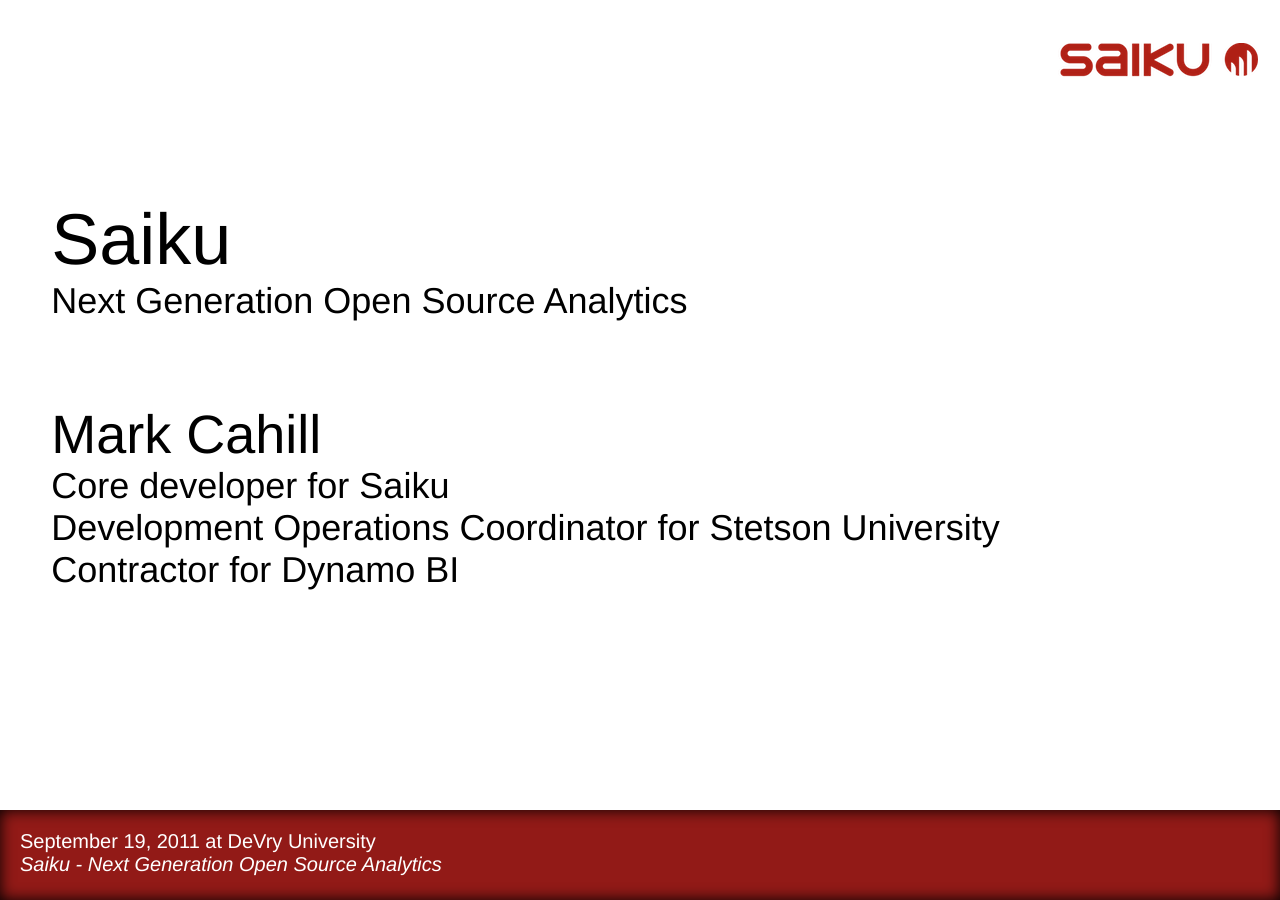
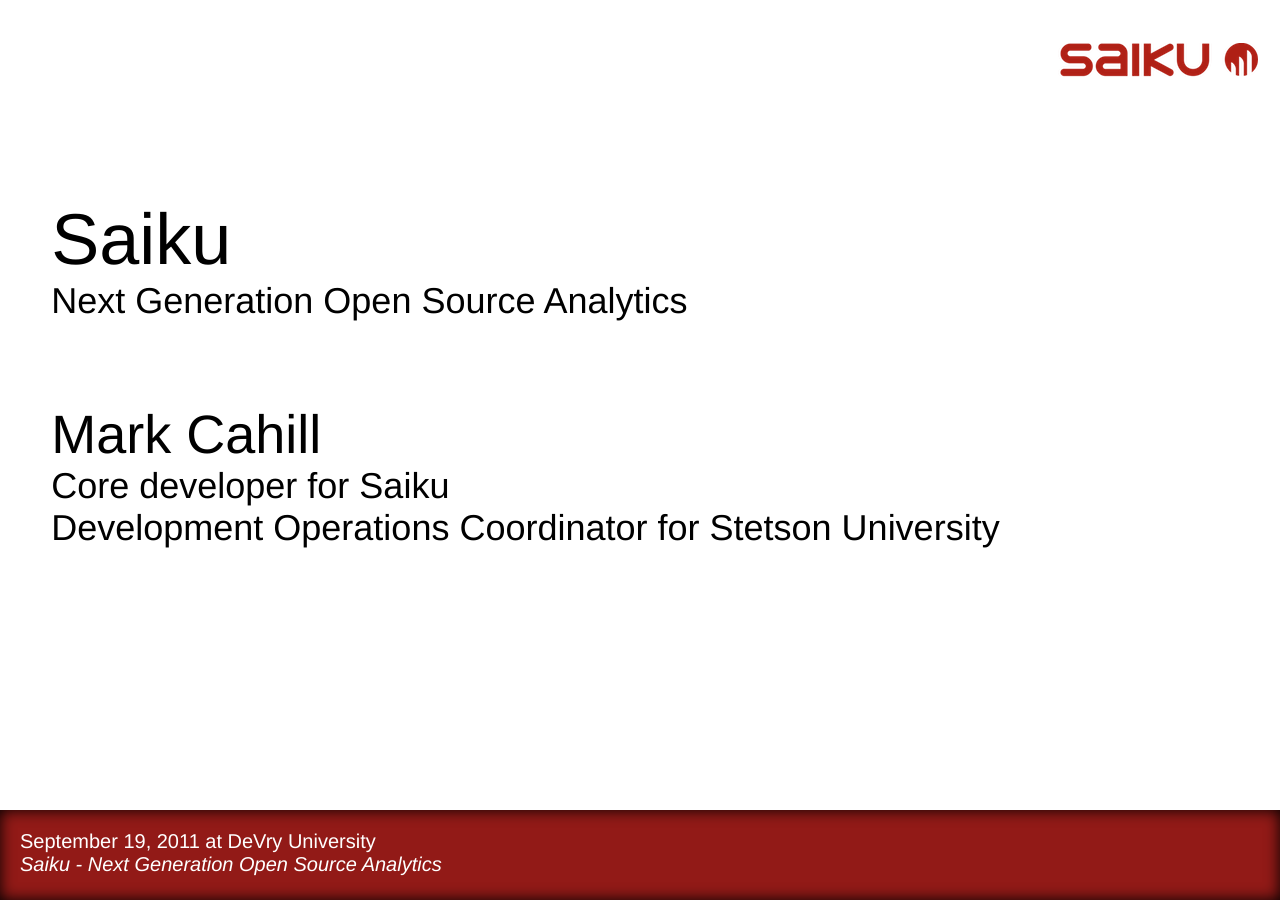
Before and after one commit to thinkjson/thinkjson.github.com, a Jekyll site: the page talks/2011-09-19/index.html, which Jekyll copies as it is, in a window 1280 px wide. Built offline with Jekyll 4.4.1, drawn with Linux system fonts in a browser that asks for light colours; some of the changed lines change nothing that is shown.

Commit message:
Made some last minute changes

```diff
--- a/talks/2011-09-19/index.html
+++ b/talks/2011-09-19/index.html
@@ -45,8 +45,7 @@
 <h2>Next Generation Open Source Analytics</h2>
 <h3>Mark Cahill</h3>
 <h4>Core developer for Saiku<br />
-    Development Operations Coordinator for Stetson University<br />
-    Contractor for Dynamo BI
+    Development Operations Coordinator for Stetson University
 </h4>
 </div>
 
@@ -170,8 +169,20 @@
 <div class="slide">
     <h1>Demo</h1>
     <ul>
-    <li><a href="http://demo.analytical-labs.com/new-ui/">Hosted</a></li>
-    <li><a href="http://localhost:8080/">Local</a></li>
+    <li><a href="http://demo.analytical-labs.com/">Saiku 2.1 (latest stable)</a></li>
+    <li><a href="http://dev.analytical-labs.com/">Saiku 2.2 (current development)</a></li>
+    </ul>
+    <div class="handout"></div>
+</div>
+
+<div class="slide">
+    <h1>How you can help</h1>
+    <ul>
+    <li>Test it out</li>
+    <li>Use latest stable in production</li>
+    <li>Development (both Java and Javascript)</li>
+    <li>Translations</li>
+    <li>Bug reports</li>
     </ul>
     <div class="handout"></div>
 </div>
```
